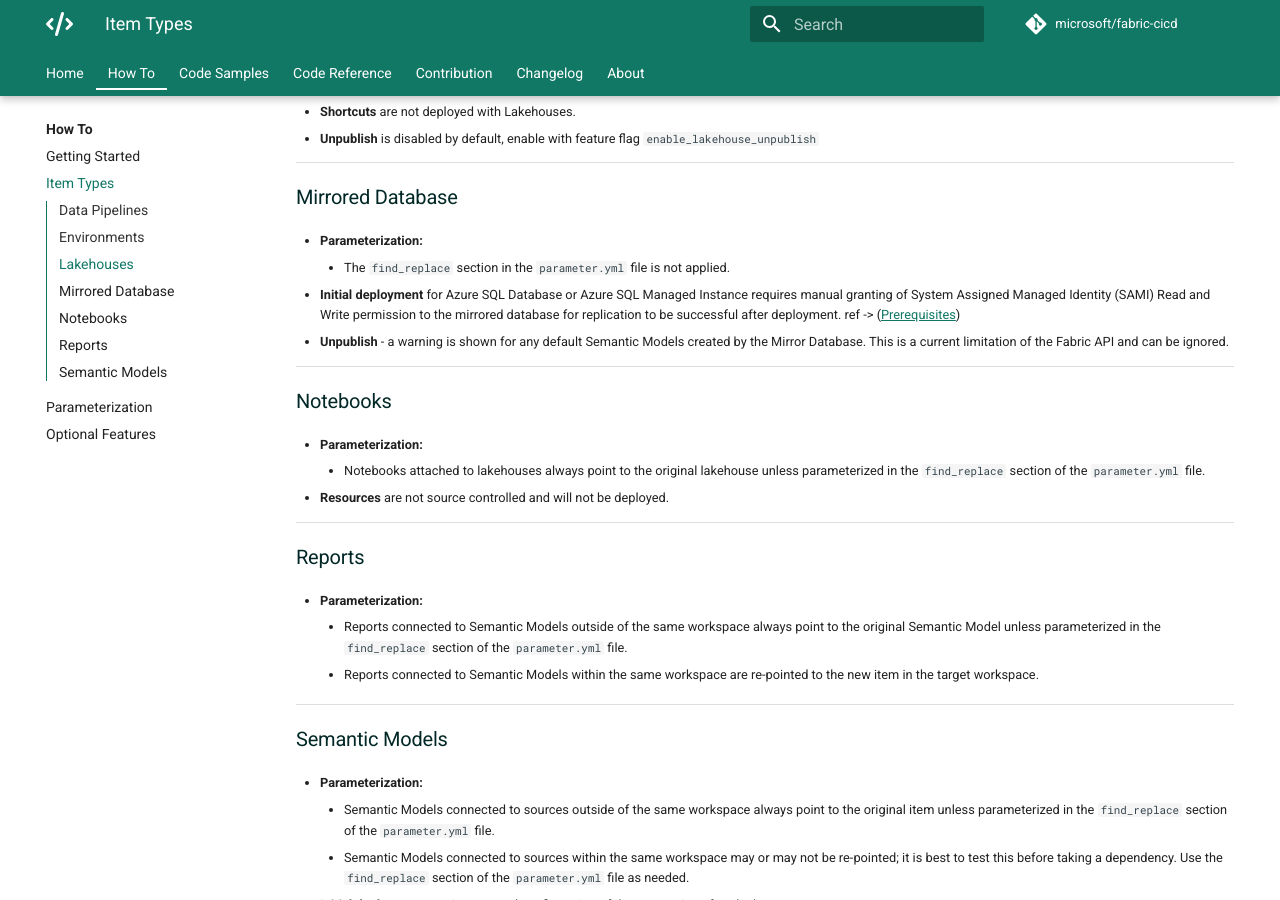
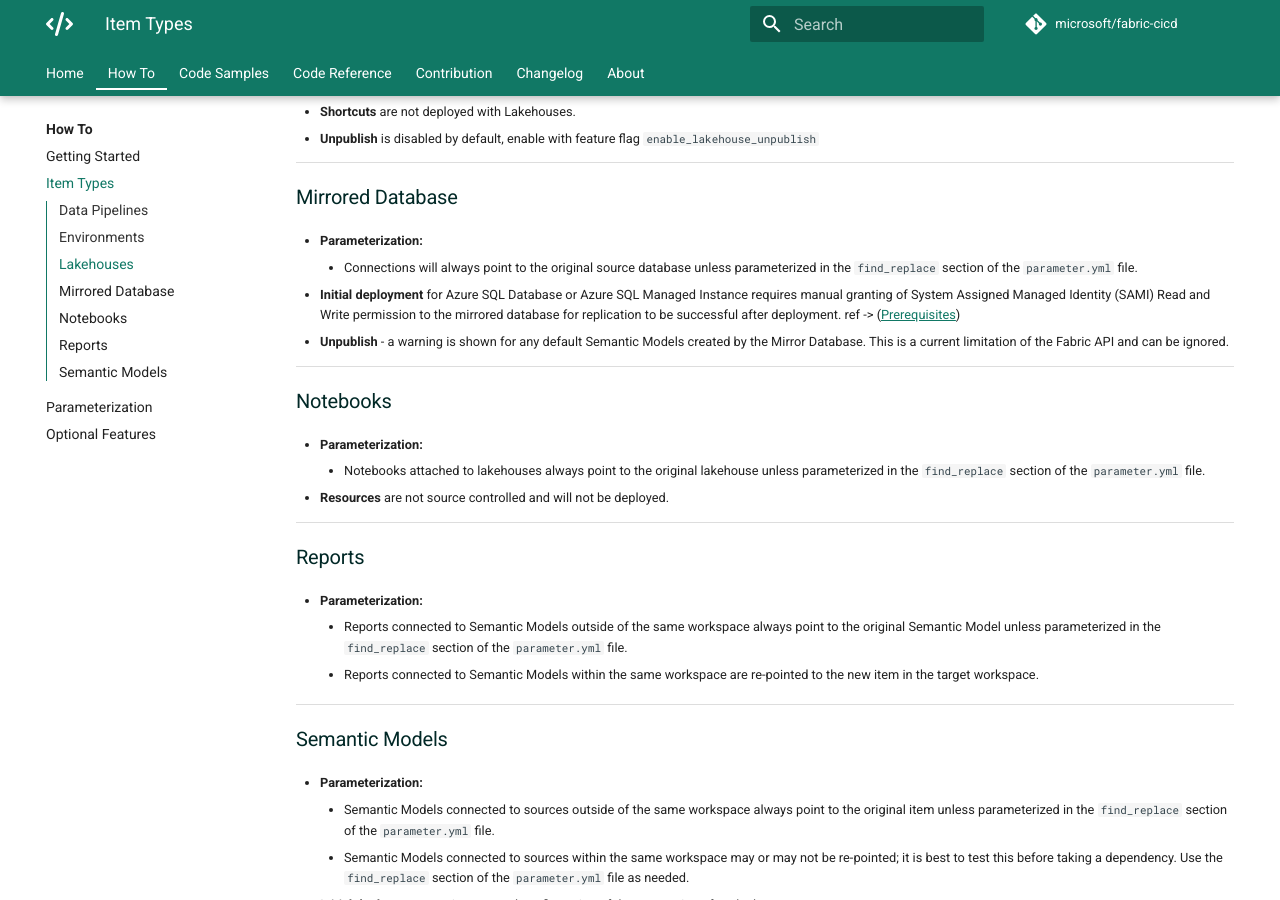
Before and after one commit to shirasassoon/fabric-cicd, an MkDocs documentation site: the page built from docs/how_to/item_types.md, in a window 1280 px wide and 900 px high, scrolled down 710 px. Built offline with MkDocs 1.6.1 and Material for MkDocs 9.7.7, drawn with Linux system fonts in a browser that asks for light colours; comment, search, counter and statistics services are not loaded; the version menu is left out.

Commit message:
Update Mirrored Database parametization (#154)
This pull request includes an update to the documentation for the
`Mirrored Database` section. The change clarifies the behavior of the
`find_replace` section in the `parameter.yml` file.

Documentation update:

*
[`docs/how_to/item_types.md`](diffhunk://#diff-2b5373cf38b50a290bee3f403778f7dff7cdc942ddbb39026b291da113dc6025L29-R29):
Clarified that connections will always point to the original source
database unless parameterized in the `find_replace` section of the
`parameter.yml` file.

```diff
--- a/docs/how_to/item_types.md
+++ b/docs/how_to/item_types.md
@@ -26,7 +26,7 @@
 ## Mirrored Database
 
 -   **Parameterization:**
-    -   The `find_replace` section in the `parameter.yml` file is not applied.
+    -   Connections will always point to the original source database unless parameterized in the `find_replace` section of the `parameter.yml` file.
 -   **Initial deployment** for Azure SQL Database or Azure SQL Managed Instance requires manual granting of System Assigned Managed Identity (SAMI) Read and Write permission to the mirrored database for replication to be successful after deployment. ref -> ([Prerequisites](https://learn.microsoft.com/en-us/fabric/database/mirrored-database/mirrored-database-rest-api#create-mirrored-database))
 -   **Unpublish** - a warning is shown for any default Semantic Models created by the Mirror Database. This is a current limitation of the Fabric API and can be ignored.
 
```
